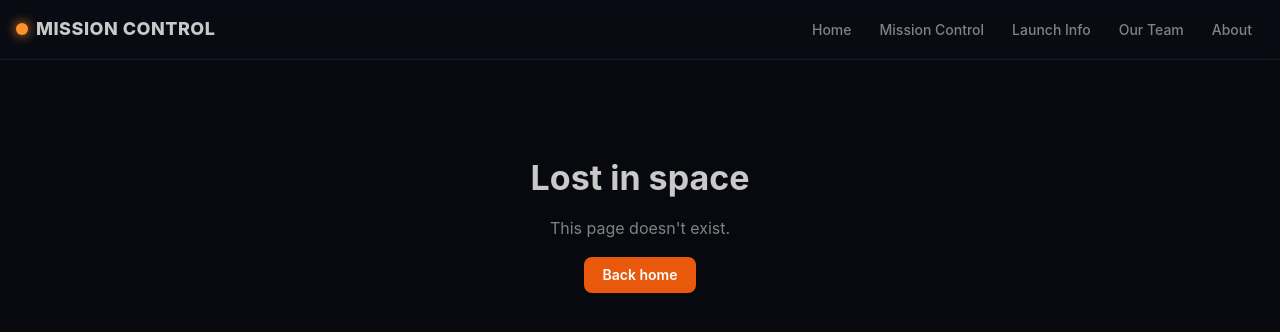
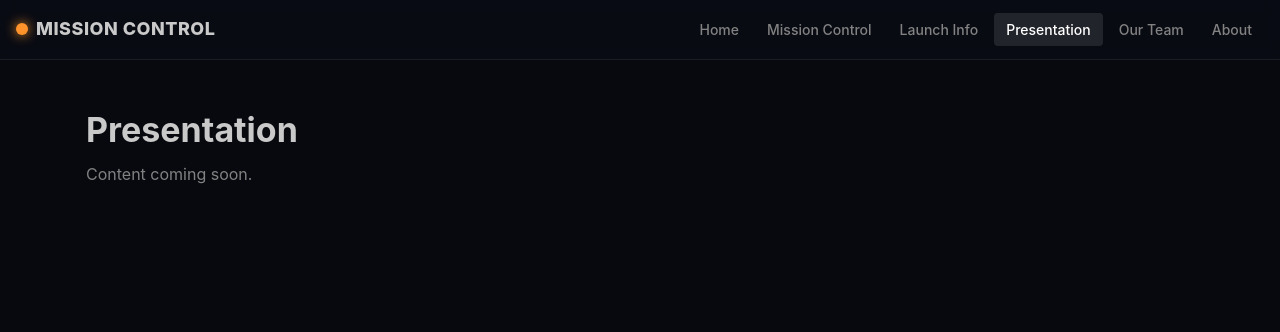
Before and after one commit to elidellman/MissionAcceptedHackathon2026, a React (Vite) app in the folder frontend/: page /presentation in a window 1280 px wide. Shown: the top 332 px of the page. Built offline with nearby package versions, Linux system fonts and the light colour scheme.

Commit message:
ADDed presenation

```diff
--- a/frontend/src/App.jsx
+++ b/frontend/src/App.jsx
@@ -3,6 +3,7 @@
 import Home from './pages/Home.jsx'
 import MissionControl from './pages/MissionControl.jsx'
 import Info from './pages/Info.jsx'
+import Presentation from './pages/Presentation.jsx'
 import Team from './pages/Team.jsx'
 import About from './pages/About.jsx'
 import NotFound from './pages/NotFound.jsx'
@@ -15,6 +16,7 @@
         <Route path={ROUTES.home.path} element={<Home />} />
         <Route path={ROUTES.missionControl.path} element={<MissionControl />} />
         <Route path={ROUTES.info.path} element={<Info />} />
+        <Route path={ROUTES.presentation.path} element={<Presentation />} />
         <Route path={ROUTES.team.path} element={<Team />} />
         <Route path={ROUTES.about.path} element={<About />} />
         <Route path="*" element={<NotFound />} />
--- /dev/null
+++ b/frontend/src/pages/Presentation.jsx
@@ -0,0 +1,20 @@
+import { Container, Stack, Text, Title } from '@mantine/core'
+
+/**
+ * Presentation page: EMPTY, ready for our hackathon presentation content.
+ * Route: /presentation (see src/routes.js)
+ *
+ * PLACEHOLDER: add slides / sections / embedded media below.
+ */
+export default function Presentation() {
+  return (
+    <Container size="lg" py="xl">
+      <Stack gap="xs">
+        <Title order={1}>Presentation</Title>
+        <Text c="dimmed">Content coming soon.</Text>
+      </Stack>
+
+      {/* Presentation content goes here */}
+    </Container>
+  )
+}
--- a/frontend/src/routes.js
+++ b/frontend/src/routes.js
@@ -4,6 +4,7 @@
   home: { path: '/', label: 'Home' },
   missionControl: { path: '/mission-control', label: 'Mission Control' },
   info: { path: '/info', label: 'Launch Info' },
+  presentation: { path: '/presentation', label: 'Presentation' },
   team: { path: '/team', label: 'Our Team' },
   about: { path: '/about', label: 'About' },
 }
@@ -12,6 +13,7 @@
   ROUTES.home,
   ROUTES.missionControl,
   ROUTES.info,
+  ROUTES.presentation,
   ROUTES.team,
   ROUTES.about,
 ]
```
